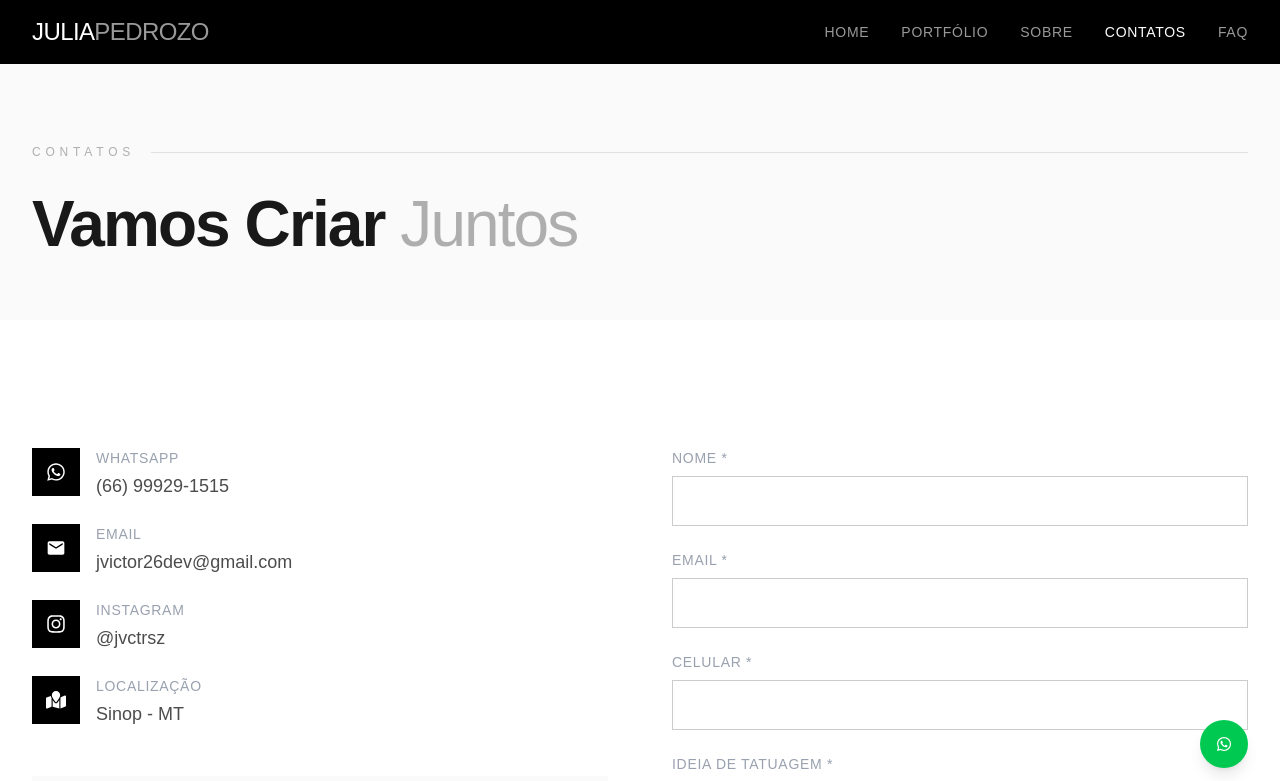
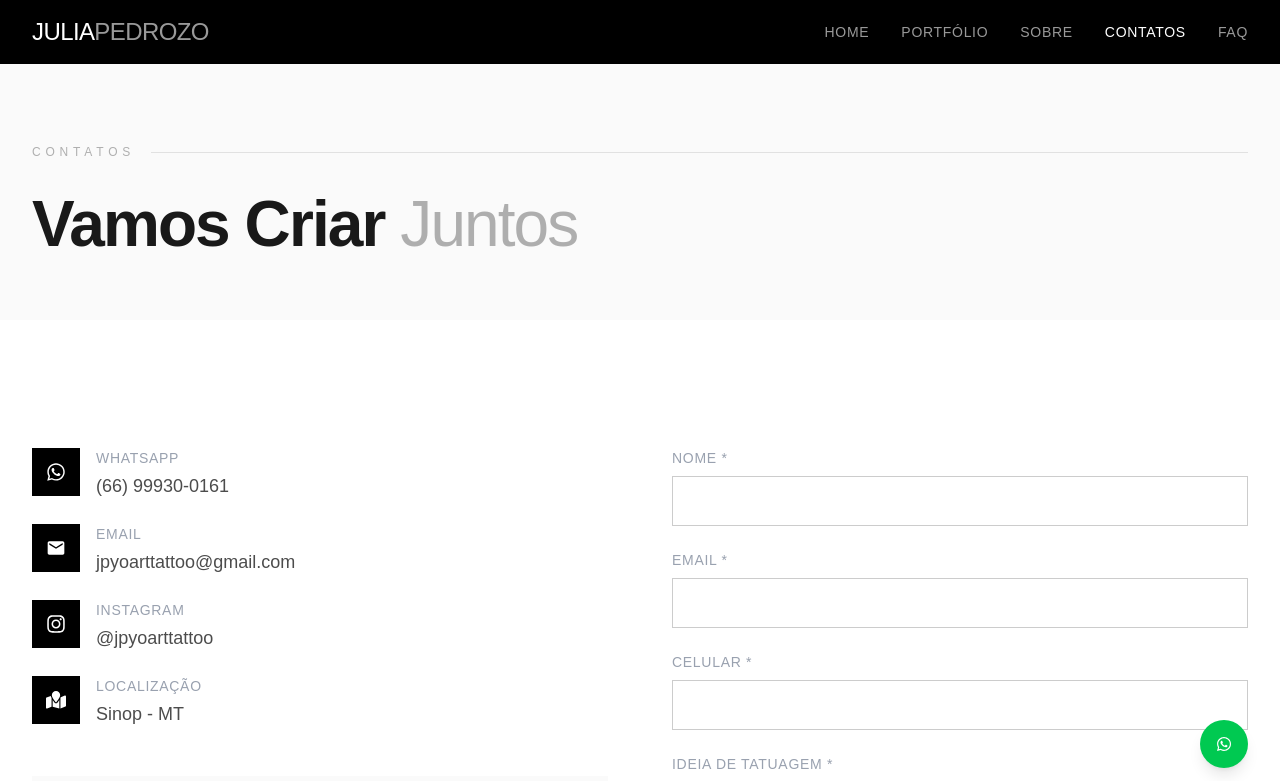
Before and after one commit to jvctrsz/LadingPageTattoo, a Next.js app: page /contatos in a window 1280 px wide. Shown: the top 781 px of the page. Built offline with nearby package versions, Linux system fonts and the light colour scheme.

Commit message:
altera ordem de botões e contatos

```diff
--- a/app/Components/Footer.tsx
+++ b/app/Components/Footer.tsx
@@ -11,7 +11,7 @@ const Footer = () => {
             JULIA<span className="text-white/60">PEDROZO</span>
           </h3>
           <p className="text-white/60">
-            Tatuadora especialista em Fine Line, Blackwork e Floral. Sinop - MT.
+            Tatuadora especialista em Blackwork, Fine Line e outros estilos. Sinop - MT.
           </p>
         </div>
 
@@ -51,7 +51,7 @@ const Footer = () => {
           <h4 className="text-sm uppercase tracking-wider mb-4">Contatos</h4>
           <div className="flex gap-4">
             <a
-              href="https://www.instagram.com/jvctrsz/"
+              href="https://www.instagram.com/jpyoarttattoo/"
               target="_blank"
               rel="noopener noreferrer"
               className="text-white/60 hover:text-white transition-colors hover:scale-110"
@@ -60,14 +60,14 @@ const Footer = () => {
               <FaInstagram />
             </a>
             <a
-              href="mailto:jvictor26dev@gmail.com"
+              href="mailto:jpyoarttattoo@gmail.com"
               className="text-white/60 hover:text-white transition-colors hover:scale-110"
               aria-label="Email"
             >
               <MdEmail />
             </a>
             <a
-              href="https://wa.me//5566999291515?text=Olá,%20gostaria%20de%20realizar%20um%20agendamento."
+              href="https://wa.me//5566999300161?text=Olá,%20gostaria%20de%20realizar%20um%20agendamento."
               className="text-white/60 hover:text-white transition-colors hover:scale-110"
               aria-label="WhatsApp"
             >
--- a/app/Components/about/AboutSpecializationsSection.tsx
+++ b/app/Components/about/AboutSpecializationsSection.tsx
@@ -4,19 +4,19 @@ import { motion } from "motion/react";
 
 const specializations = [
   {
+    title: "Blackwork",
+    description:
+      "Composições marcantes em tinta preta, com forte apelo visual e durabilidade. Perfeito para quem quer personalidade e presença em cada traço.",
+  },
+  {
     title: "Fine Line",
     description:
       "Traços delicados e precisos que resultam em tatuagens de extremo refinamento. Ideal para quem busca leveza, feminilidade e detalhes sutis na pele.",
   },
   {
-    title: "Blackwork",
+    title: "Outros",
     description:
-      "Composições marcantes em tinta preta, com forte apelo visual e durabilidade. Perfeito para quem quer personalidade e presença em cada traço.",
-  },
-  {
-    title: "Floral",
-    description:
-      "Flores, folhas e botanicals interpretados com sensibilidade artística. Cada peça é única, carregando a delicadeza da natureza para a sua pele.",
+      "Além das especializações principais, também trabalho com Floral, Anime, Old School e artes totalmente personalizadas.",
   },
 ];
 
--- a/app/Components/contact/ContactInfoSection.tsx
+++ b/app/Components/contact/ContactInfoSection.tsx
@@ -12,7 +12,7 @@ const contactItems = [
     label: "WhatsApp",
     content: (
       <a href={WHATSAPP_URL} className="text-lg text-black/70 hover:text-black">
-        (66) 99929-1515
+        (66) 99930-0161
       </a>
     ),
   },
@@ -21,10 +21,10 @@ const contactItems = [
     label: "Email",
     content: (
       <a
-        href="mailto:jvictor26dev@gmail.com"
+        href="mailto:jpyoarttattoo@gmail.com"
         className="text-lg text-black/70 hover:text-black"
       >
-        jvictor26dev@gmail.com
+        jpyoarttattoo@gmail.com
       </a>
     ),
   },
@@ -33,12 +33,12 @@ const contactItems = [
     label: "Instagram",
     content: (
       <a
-        href="https://instagram.com/jvctrsz"
+        href="https://instagram.com/jpyoarttattoo"
         target="_blank"
         rel="noopener noreferrer"
         className="text-lg text-black/70 hover:text-black"
       >
-        @jvctrsz
+        @jpyoarttattoo
       </a>
     ),
   },
@@ -50,8 +50,8 @@ const contactItems = [
 ];
 
 const scheduleItems = [
-  { day: "Seg - Sex", hours: "09:00 - 20:00" },
-  { day: "Sábados", hours: "13:00 - 17:00" },
+  { day: "Seg - Sex", hours: "14:30 - 17:00" },
+  { day: "Sábados", hours: "14:30 - 17:00" },
   { day: "Domingo", hours: "Fechado" },
 ];
 
--- a/app/Components/portfolio/PortfolioGrid.tsx
+++ b/app/Components/portfolio/PortfolioGrid.tsx
@@ -5,16 +5,22 @@ import { portfolioItems } from "@/src/Utils/mockData";
 import { classNames } from "@/src/miscellaneous";
 import { PortfolioGallery } from "./PortfolioGallery";
 
-const categories = ["Todos", "Fine Line", "Blackwork", "Floral"];
+const categories = ["Todos", "Blackwork", "Fine Line", "Outros"];
+
+const MAIN_CATEGORIES = ["Blackwork", "Fine Line"];
+
+const getFilteredItems = (filter: string) => {
+  if (filter === "Todos") return portfolioItems;
+  if (filter === "Outros")
+    return portfolioItems.filter(
+      (item) => !MAIN_CATEGORIES.includes(item.category),
+    );
+  return portfolioItems.filter((item) => item.category === filter);
+}
 
 export const PortfolioGrid = () => {
   const [activeFilter, setActiveFilter] = useState("Todos");
-
-  const filteredItems =
-    activeFilter === "Todos"
-      ? portfolioItems
-      : portfolioItems.filter((item) => item.category === activeFilter);
-
+  const filteredItems = getFilteredItems(activeFilter);
   return (
     <>
       <nav
@@ -32,7 +38,7 @@ export const PortfolioGrid = () => {
                     "px-6 py-2 text-sm uppercase tracking-wider whitespace-nowrap transition-all",
                     activeFilter === category
                       ? "bg-black text-white"
-                      : "bg-neutral-100 text-black hover:bg-neutral-200"
+                      : "bg-neutral-100 text-black hover:bg-neutral-200",
                   )}
                 >
                   {category}
@@ -43,7 +49,10 @@ export const PortfolioGrid = () => {
         </div>
       </nav>
 
-      <PortfolioGallery filteredItems={filteredItems} activeFilter={activeFilter} />
+      <PortfolioGallery
+        filteredItems={filteredItems}
+        activeFilter={activeFilter}
+      />
     </>
   );
 };
--- a/src/config.ts
+++ b/src/config.ts
@@ -1,4 +1,4 @@
-export const WHATSAPP_PHONE = "5566999291515";
+export const WHATSAPP_PHONE = "5566999300161";
 export const WHATSAPP_MESSAGE =
   "Olá,%20gostaria%20de%20realizar%20um%20agendamento.";
 export const WHATSAPP_URL = `https://wa.me//${WHATSAPP_PHONE}?text=${WHATSAPP_MESSAGE}`;
```
